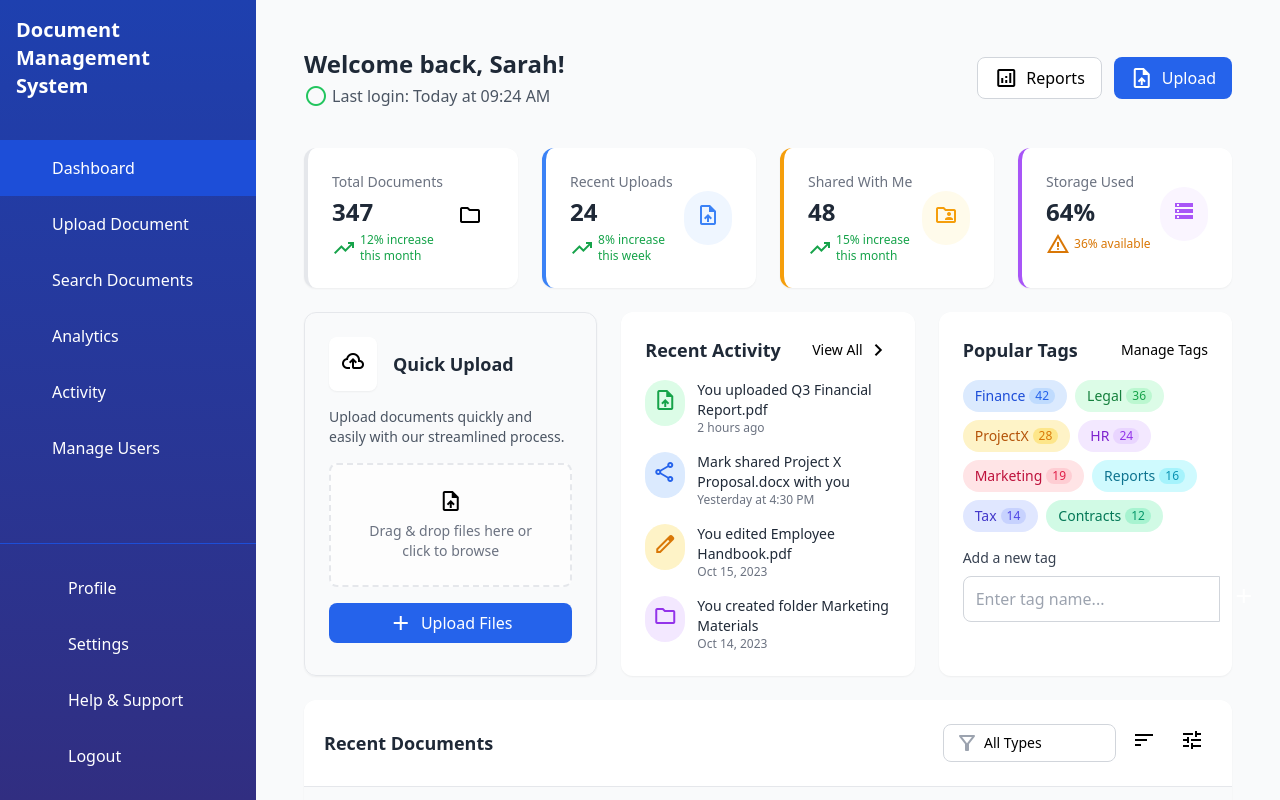
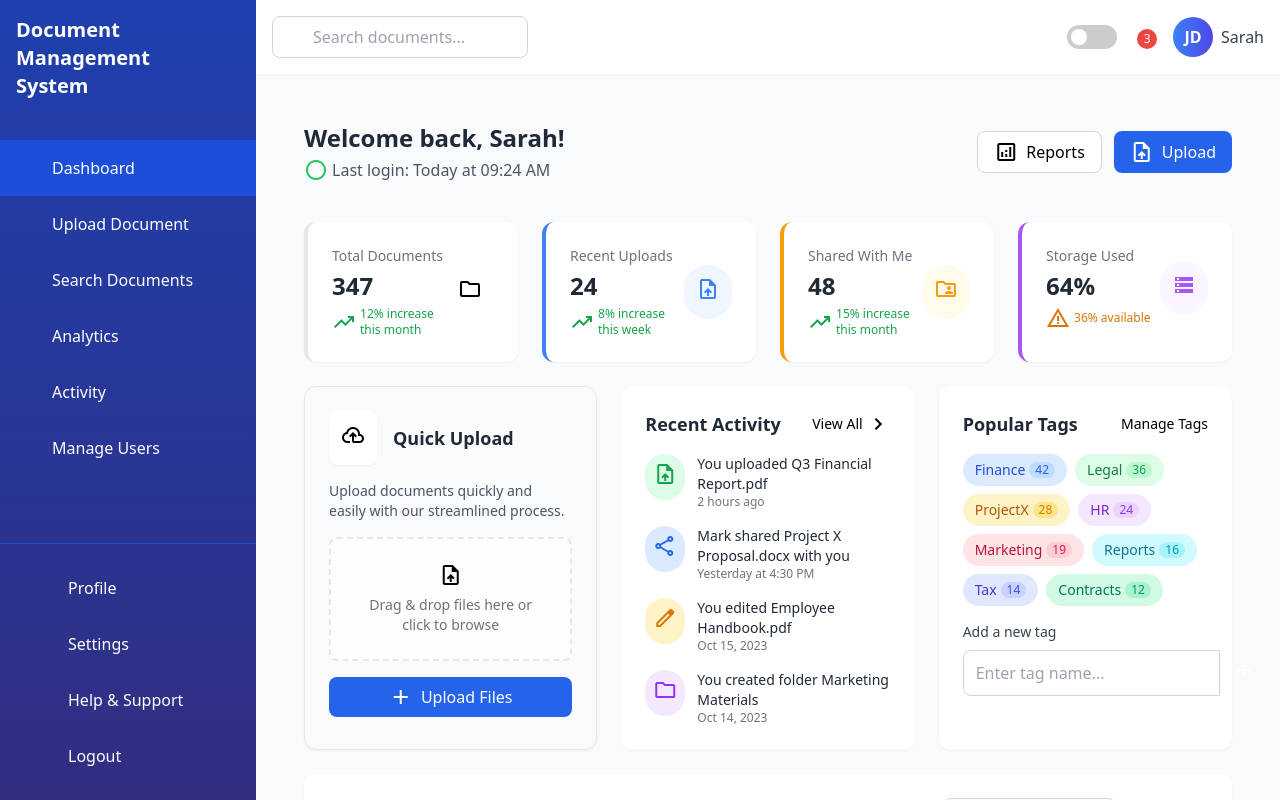
Before and after one commit to manishkumarshriwas/DocumentManagementSystem, a React (Create React App) app: page / in a window 1280 px wide. Built offline with nearby package versions, Linux system fonts and the light colour scheme; sample sign-in values are in the browser's storage.

Commit message:
feat(app): add login functionality with OTP authentication

```diff
--- a/src/App.jsx
+++ b/src/App.jsx
@@ -1,189 +1,5 @@
-// import React, { useState, useEffect } from 'react';
-// import { BrowserRouter as Router, Routes, Route, useLocation, Navigate } from 'react-router-dom';
-// import Sidebar from './components/Sidebar';
-// import Header from './components/Header';
-// import Login from './components/Login';
-
-// import Dashboard from './components/Dashboard';
-// import UploadDocument from './components/UploadDocument';
-// import SearchDocuments from './components/SearchDocuments';
-// import Analytics from './components/Analytics';
-// import Activity from './components/Activity';
-// import ManageUsers from './components/ManageUsers';
-// import PreviewModal from './components/PreviewModal';
-// import ShareModal from './components/ShareModal';
-// import SuccessToast from './components/SuccessToast';
-// import Setting from './components/Setting';
-// import HelpSupport from './components/HelpSupport';
-// import { AuthProvider, useAuth } from './context/AuthContext';
-// import './styles/global.css';
-
-// function ProtectedLayout({ children }) {
-//   const { isAuthenticated, loading } = useAuth();
-//   const location = useLocation();
-
-//   if (loading) {
-//     return (
-//       <div className="flex items-center justify-center h-screen">
-//         <div className="animate-spin rounded-full h-12 w-12 border-t-2 border-b-2 border-primary-600"></div>
-//       </div>
-//     );
-//   }
-
-//   if (!isAuthenticated) {
-//     return <Navigate to="/login" state={{ from: location }} replace />;
-//   }
-
-//   return children;
-// }
-
-// function AppContent() {
-//   const [darkMode, setDarkMode] = useState(false);
-//   const [currentPage, setCurrentPage] = useState('dashboard');
-//   const [showPreviewModal, setShowPreviewModal] = useState(false);
-//   const [showShareModal, setShowShareModal] = useState(false);
-//   const [showToast, setShowToast] = useState(false);
-//   const [toastMessage, setToastMessage] = useState('');
-//   const [previewFile, setPreviewFile] = useState({ name: '', type: '' });
-//   const location = useLocation();
-//   const { logout } = useAuth();
-
-//   useEffect(() => {
-//     if (darkMode) {
-//       document.body.classList.add('dark-mode');
-//     } else {
-//       document.body.classList.remove('dark-mode');
-//     }
-//   }, [darkMode]);
-
-//   useEffect(() => {
-//     // Update currentPage based on URL
-//     const path = location.pathname.substring(1); // Remove leading slash
-//     if (path && ['dashboard', 'upload', 'search', 'analytics', 'activity', 'users', 'setting', 'help'].includes(path)) {
-//       setCurrentPage(path);
-//     } else {
-//       setCurrentPage('dashboard');
-//     }
-//   }, [location]);
-
-//   const toggleDarkMode = () => {
-//     setDarkMode(!darkMode);
-//   };
-
-//   const openPreviewModal = (fileName, fileType) => {
-//     setPreviewFile({ name: fileName, type: fileType });
-//     setShowPreviewModal(true);
-//   };
-
-//   const closePreviewModal = () => {
-//     setShowPreviewModal(false);
-//   };
-
-//   const openShareModal = () => {
-//     setShowShareModal(true);
-//   };
-
-//   const closeShareModal = () => {
-//     setShowShareModal(false);
-//   };
-
-//   const showToastNotification = (message) => {
-//     setToastMessage(message);
-//     setShowToast(true);
-//     setTimeout(() => setShowToast(false), 3000);
-//   };
-
-//   const navigateToPage = (page) => {
-//     setCurrentPage(page);
-//   };
-
-//   const handleLogout = () => {
-//     logout();
-//     showToastNotification('You have been logged out successfully');
-//   };
-
-//   return (
-//     <div className="flex h-screen overflow-hidden bg-gray-50">
-//       <Sidebar currentPage={currentPage} setCurrentPage={navigateToPage} />
-
-//       <div className="flex-1 flex flex-col overflow-hidden">
-//         <Header
-//           darkMode={darkMode}
-//           toggleDarkMode={toggleDarkMode}
-//           openShareModal={openShareModal}
-//           onLogout={handleLogout}
-//         />
-
-//         <main className="flex-1 overflow-y-auto p-6">
-//           <Routes>
-//             <Route path="/" element={<Dashboard openPreviewModal={openPreviewModal} />} />
-//             <Route path="/dashboard" element={<Dashboard openPreviewModal={openPreviewModal} />} />
-//             <Route path="/upload" element={<UploadDocument showToastNotification={showToastNotification} />} />
-//             <Route path="/search" element={<SearchDocuments openPreviewModal={openPreviewModal} />} />
-//             <Route path="/analytics" element={<Analytics />} />
-//             <Route path="/activity" element={<Activity />} />
-//             <Route path="/setting" element={<Setting />} />
-//             <Route path="/users" element={<ManageUsers showToastNotification={showToastNotification} />} />
-//             <Route path="/help" element={<HelpSupport />} />
-//           </Routes>
-//         </main>
-//       </div>
-
-//       <PreviewModal
-//         show={showPreviewModal}
-//         onClose={closePreviewModal}
-//         file={previewFile}
-//         openShareModal={openShareModal}
-//       />
-
-//       <ShareModal
-//         show={showShareModal}
-//         onClose={closeShareModal}
-//         showToastNotification={showToastNotification}
-//       />
-
-//       <SuccessToast
-//         show={showToast}
-//         message={toastMessage}
-//       />
-//     </div>
-//   );
-// }
-
-
-// function App() {
-//   return (
-//     <Router>
-//       <AppContent />
-//     </Router>
-//   );
-// }
-
-
-// function App() {
-//   return (
-//     <Router>
-//       <AuthProvider>
-//         <Routes>
-//           <Route path="/login" element={<Login />} />
-//           <Route path="*" element={
-//             <ProtectedLayout>
-//               <AppContent />
-//             </ProtectedLayout>
-//           } />
-//         </Routes>
-//       </AuthProvider>
-//     </Router>
-//   );
-// }
-
-// export default App;
-
-
-
-// App.js
 import React, { useState, useEffect } from 'react';
-import { BrowserRouter as Router, Routes, Route, useLocation } from 'react-router-dom';
+import { BrowserRouter as Router, Routes, Route, useLocation, Navigate } from 'react-router-dom';
 import Sidebar from './components/Sidebar';
 import Header from './components/Header';
 import Dashboard from './components/Dashboard';
@@ -196,9 +12,30 @@ import PreviewModal from './components/PreviewModal';
 import ShareModal from './components/ShareModal';
 import SuccessToast from './components/SuccessToast';
 import Profile from './components/Profile';
-import Setting from './components/Setting'; // Import the new Settings component
+import Setting from './components/Setting';
 import HelpSupport from './components/HelpSupport';
+import Login from './components/Login';
+import { AuthProvider, useAuth } from './context/AuthContext';
 import './styles/global.css';
+
+function ProtectedLayout({ children }) {
+  const { isAuthenticated, loading } = useAuth();
+  const location = useLocation();
+
+  if (loading) {
+    return (
+      <div className="flex items-center justify-center h-screen">
+        <div className="animate-spin rounded-full h-12 w-12 border-t-2 border-b-2 border-primary-600"></div>
+      </div>
+    );
+  }
+
+  if (!isAuthenticated) {
+    return <Navigate to="/login" state={{ from: location }} replace />;
+  }
+
+  return children;
+}
 
 function AppContent() {
   const [darkMode, setDarkMode] = useState(false);
@@ -209,6 +46,7 @@ function AppContent() {
   const [toastMessage, setToastMessage] = useState('');
   const [previewFile, setPreviewFile] = useState({ name: '', type: '' });
   const location = useLocation();
+  const { logout } = useAuth();
 
   useEffect(() => {
     if (darkMode) {
@@ -249,13 +87,8 @@ function AppContent() {
   };
 
   const handleLogout = () => {
-    showToastNotification('Logging out...');
-    // In a real app, you would clear authentication tokens and redirect to login page
-    // For now, we'll just show a notification
-    setTimeout(() => {
-      // Redirect to login page or home page
-      window.location.href = '/';
-    }, 1500);
+    logout();
+    showToastNotification('You have been logged out successfully');
   };
 
   const navigateToPage = (page) => setCurrentPage(page);
@@ -269,7 +102,12 @@ function AppContent() {
       />
 
       <div className="flex-1 flex flex-col overflow-hidden">
-
+        <Header
+          darkMode={darkMode}
+          toggleDarkMode={toggleDarkMode}
+          openShareModal={openShareModal}
+          onLogout={handleLogout}
+        />
 
         <main className="flex-1 overflow-y-auto p-6">
           <Routes>
@@ -311,9 +149,156 @@ function AppContent() {
 function App() {
   return (
     <Router>
-      <AppContent />
+      <AuthProvider>
+        <Routes>
+          <Route path="/login" element={<Login />} />
+          <Route path="*" element={
+            <ProtectedLayout>
+              <AppContent />
+            </ProtectedLayout>
+          } />
+        </Routes>
+      </AuthProvider>
     </Router>
   );
 }
 
 export default App;
+
+
+
+// import React, { useState, useEffect } from 'react';
+// import { BrowserRouter as Router, Routes, Route, useLocation } from 'react-router-dom';
+// import Sidebar from './components/Sidebar';
+// import Header from './components/Header';
+// import Dashboard from './components/Dashboard';
+// import UploadDocument from './components/UploadDocument';
+// import SearchDocuments from './components/SearchDocuments';
+// import Analytics from './components/Analytics';
+// import Activity from './components/Activity';
+// import ManageUsers from './components/ManageUsers';
+// import PreviewModal from './components/PreviewModal';
+// import ShareModal from './components/ShareModal';
+// import SuccessToast from './components/SuccessToast';
+// import Profile from './components/Profile';
+// import Setting from './components/Setting'; // Import the new Settings component
+// import HelpSupport from './components/HelpSupport';
+// import './styles/global.css';
+
+// function AppContent() {
+//   const [darkMode, setDarkMode] = useState(false);
+//   const [currentPage, setCurrentPage] = useState('dashboard');
+//   const [showPreviewModal, setShowPreviewModal] = useState(false);
+//   const [showShareModal, setShowShareModal] = useState(false);
+//   const [showToast, setShowToast] = useState(false);
+//   const [toastMessage, setToastMessage] = useState('');
+//   const [previewFile, setPreviewFile] = useState({ name: '', type: '' });
+//   const location = useLocation();
+
+//   useEffect(() => {
+//     if (darkMode) {
+//       document.body.classList.add('dark-mode');
+//     } else {
+//       document.body.classList.remove('dark-mode');
+//     }
+//   }, [darkMode]);
+
+//   useEffect(() => {
+//     const path = location.pathname.substring(1);
+//     if (path && ['dashboard', 'upload', 'search', 'analytics', 'activity', 'users', 'profile', 'setting', 'help'].includes(path)) {
+//       setCurrentPage(path);
+//     } else {
+//       setCurrentPage('dashboard');
+//     }
+//   }, [location]);
+
+//   const toggleDarkMode = () => {
+//     setDarkMode(!darkMode);
+//   };
+
+//   const openPreviewModal = (fileName, fileType) => {
+//     setPreviewFile({ name: fileName, type: fileType });
+//     setShowPreviewModal(true);
+//   };
+
+//   const closePreviewModal = () => setShowPreviewModal(false);
+
+//   const openShareModal = () => setShowShareModal(true);
+
+//   const closeShareModal = () => setShowShareModal(false);
+
+//   const showToastNotification = (message) => {
+//     setToastMessage(message);
+//     setShowToast(true);
+//     setTimeout(() => setShowToast(false), 3000);
+//   };
+
+//   const handleLogout = () => {
+//     showToastNotification('Logging out...');
+//     // In a real app, you would clear authentication tokens and redirect to login page
+//     // For now, we'll just show a notification
+//     setTimeout(() => {
+//       // Redirect to login page or home page
+//       window.location.href = '/';
+//     }, 1500);
+//   };
+
+//   const navigateToPage = (page) => setCurrentPage(page);
+
+//   return (
+//     <div className="flex h-screen overflow-hidden bg-gray-50">
+//       <Sidebar
+//         currentPage={currentPage}
+//         setCurrentPage={navigateToPage}
+//         onLogout={handleLogout}
+//       />
+
+//       <div className="flex-1 flex flex-col overflow-hidden">
+
+
+//         <main className="flex-1 overflow-y-auto p-6">
+//           <Routes>
+//             <Route path="/" element={<Dashboard openPreviewModal={openPreviewModal} />} />
+//             <Route path="/dashboard" element={<Dashboard openPreviewModal={openPreviewModal} />} />
+//             <Route path="/upload" element={<UploadDocument showToastNotification={showToastNotification} />} />
+//             <Route path="/search" element={<SearchDocuments openPreviewModal={openPreviewModal} />} />
+//             <Route path="/analytics" element={<Analytics />} />
+//             <Route path="/activity" element={<Activity />} />
+//             <Route path="/profile" element={<Profile showToastNotification={showToastNotification} />} />
+//             <Route path="/setting" element={<Setting showToastNotification={showToastNotification} />} />
+//             <Route path="/users" element={<ManageUsers showToastNotification={showToastNotification} />} />
+//             <Route path="/help" element={<HelpSupport />} />
+//           </Routes>
+//         </main>
+//       </div>
+
+//       <PreviewModal
+//         show={showPreviewModal}
+//         onClose={closePreviewModal}
+//         file={previewFile}
+//         openShareModal={openShareModal}
+//       />
+
+//       <ShareModal
+//         show={showShareModal}
+//         onClose={closeShareModal}
+//         showToastNotification={showToastNotification}
+//       />
+
+//       <SuccessToast
+//         show={showToast}
+//         message={toastMessage}
+//       />
+//     </div>
+//   );
+// }
+
+// function App() {
+//   return (
+//     <Router>
+//       <AppContent />
+//     </Router>
+//   );
+// }
+
+// export default App;
```
